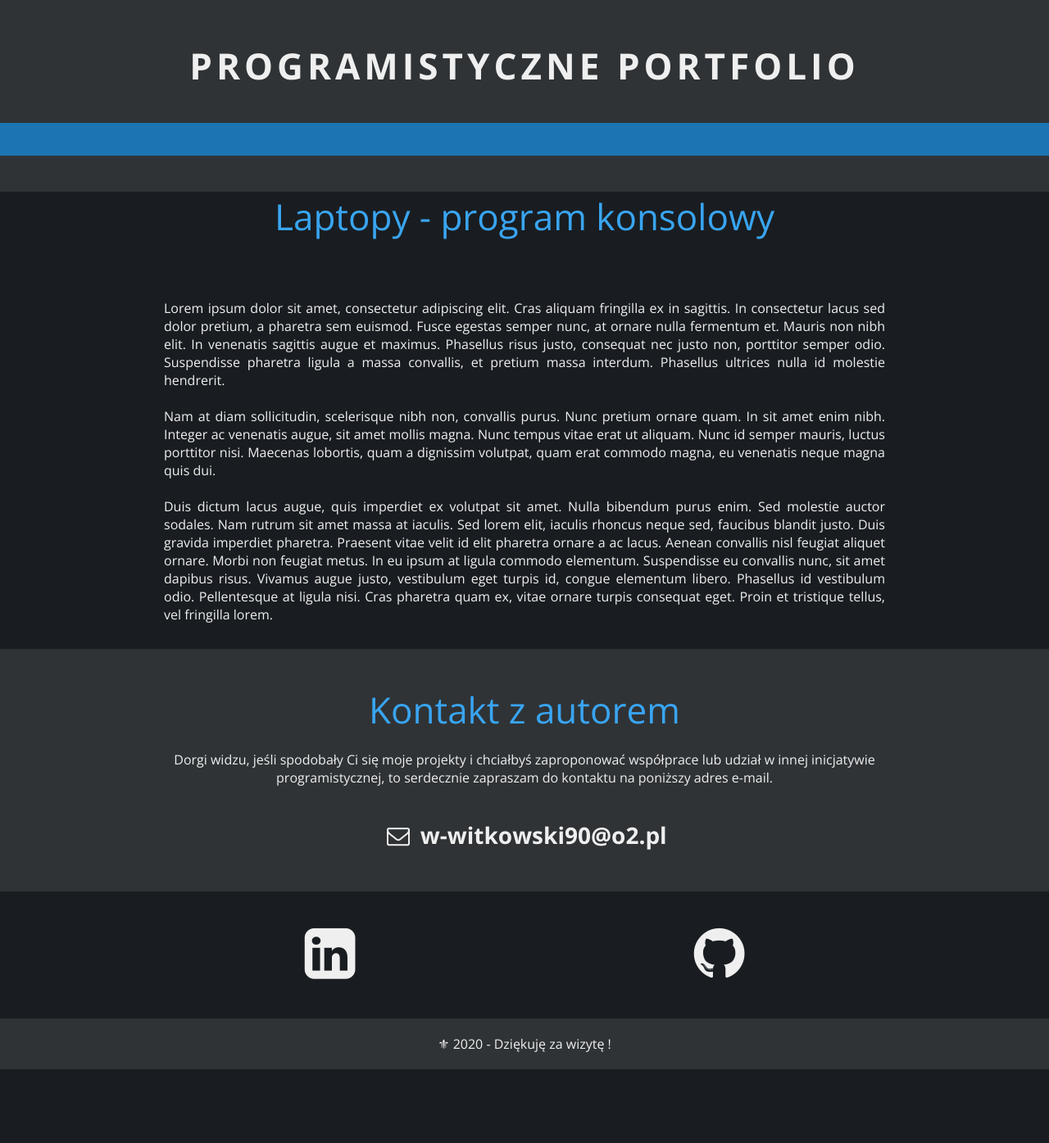
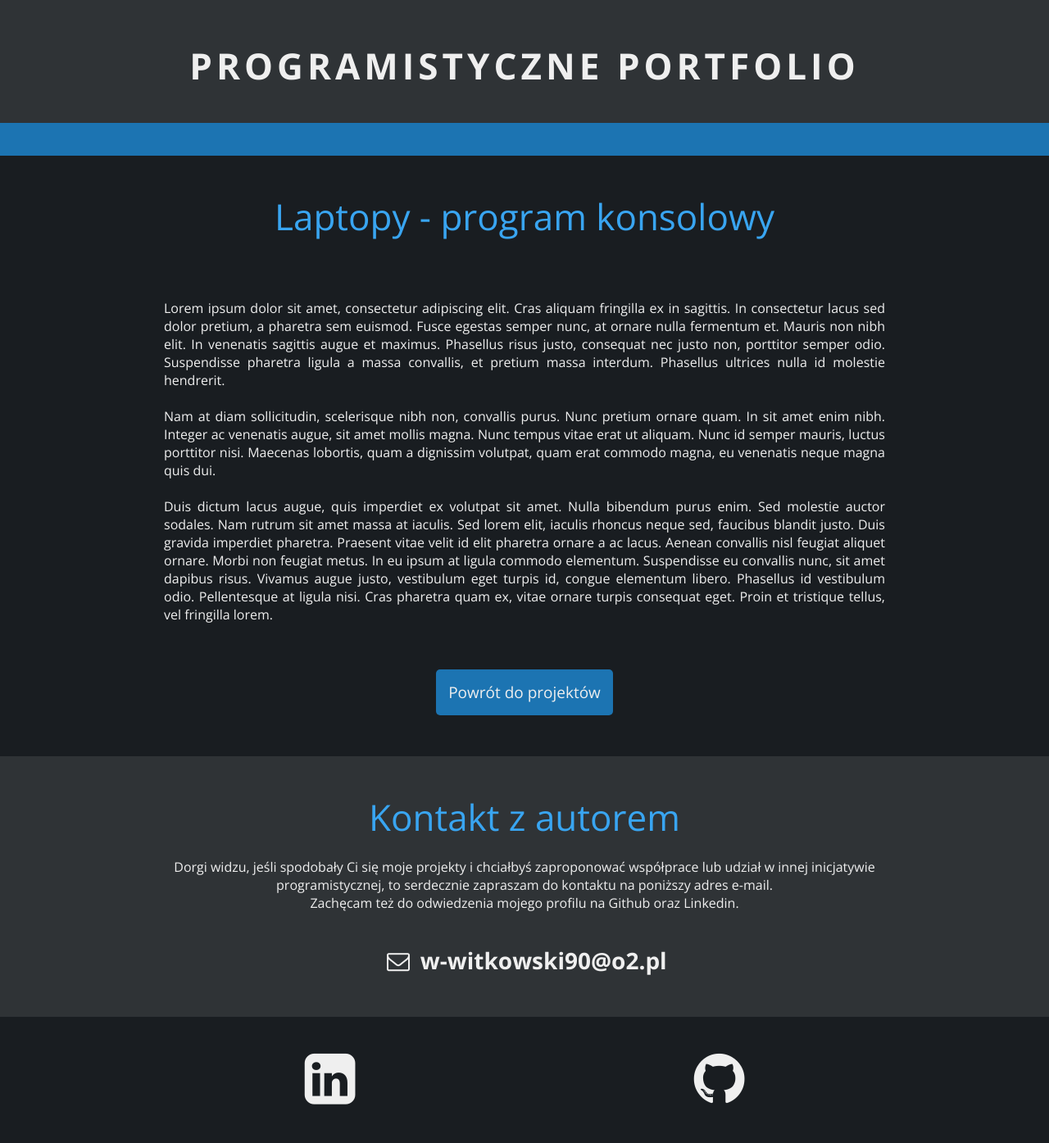
Before and after one commit to Wiktor90/django-portfolio, a Django app: page /post/1/ in a window 1280 px wide. Shown: the top 1395 px of the page at 82% size. Before the commit the page ends 1305 px from the top, so only its background shows below. Run offline with Django 3.2, Linux system fonts and the light colour scheme; data comes from the database, SQL or seed files in the repository.

Commit message:
Add image link css. Add return button from post_details site.

```diff
--- a/blog/static/blog/main.css
+++ b/blog/static/blog/main.css
@@ -236,13 +236,37 @@ a.projlink:hover
 
 .overlay:hover .link
 {
-	opacity: 0.7;
+	opacity: 0.8;
 }
 
 .icon
 {
 	display: block;
-	top: 25%;
+	top: 20%;
+	left: 20%;
 	position: relative;
-	font-size: 32px;
+	font-size: 40px;
+	color:#efefef;
 }
+
+.button-place
+{
+	margin-left: auto;
+	margin-right: auto;
+	padding-bottom: 65px;
+}
+
+.backbutton
+{
+	background-color: #1c74b2;
+	padding: 15px;
+	color: #efefef;
+	font-size: 19px;
+	text-decoration: none;
+	border-radius: 5px;
+}
+
+.backbutton:hover
+{
+	background-color: #196499;
+}
--- a/blog/templates/blog/base.html
+++ b/blog/templates/blog/base.html
@@ -24,10 +24,7 @@
 <body>
 	<header>
 		<h1 class="logo">Programistyczne Portfolio</h1>
-
-		<nav>
-
-		</nav>
+		<nav></nav>
 	</header>
 
 	<main>
@@ -44,6 +41,8 @@
 						Dorgi widzu, jeśli spodobały Ci się moje projekty i chciałbyś zaproponować współprace
 						lub udział w innej inicjatywie programistycznej,
 						to serdecznie zapraszam do kontaktu na poniższy adres e-mail.
+						<br>
+						Zachęcam też do odwiedzenia mojego profilu na Github oraz Linkedin.
 						</p>
 					</header>
 
--- a/blog/templates/blog/post_details.html
+++ b/blog/templates/blog/post_details.html
@@ -5,16 +5,17 @@
 
     <div class="about">
         <header>
-            <h1>{{post.title}}</h1>
+            <h1 style="margin-top: 0; padding-top: 44px;">{{post.title}}</h1>
         </header>
 
         <div class="post-frame">
             <p>{{ post.text | linebreaksbr }}</p>
         </div>
 
+        <div class="button-place">
+            <a href="{% url 'post_list' %}" class="backbutton">Powrót do projektów</a>
+        </div>
     </div>
-
-
 
 </section>
 {% endblock %}
--- a/blog/templates/blog/post_list.html
+++ b/blog/templates/blog/post_list.html
@@ -49,9 +49,9 @@
 			<div class="projekt">
 				<div class="projekt-img">
 					<div class="overlay">
-						<a href="#"><img src="{{ post.image.url }}" alt="logo"></a>
-						<a class="link" href="#">
-							<span class-"icon"><i class="icon-plus"></i></span>
+						<a href="{% url 'post_details' pk=post.pk %}"><img src="{{ post.image.url }}" alt="logo"></a>
+						<a class="link" href="{% url 'post_details' pk=post.pk %}">
+							<span class="icon"><i class="icon-plus"></i></span>
 						</a>
 					</div>
 				</div>
```
